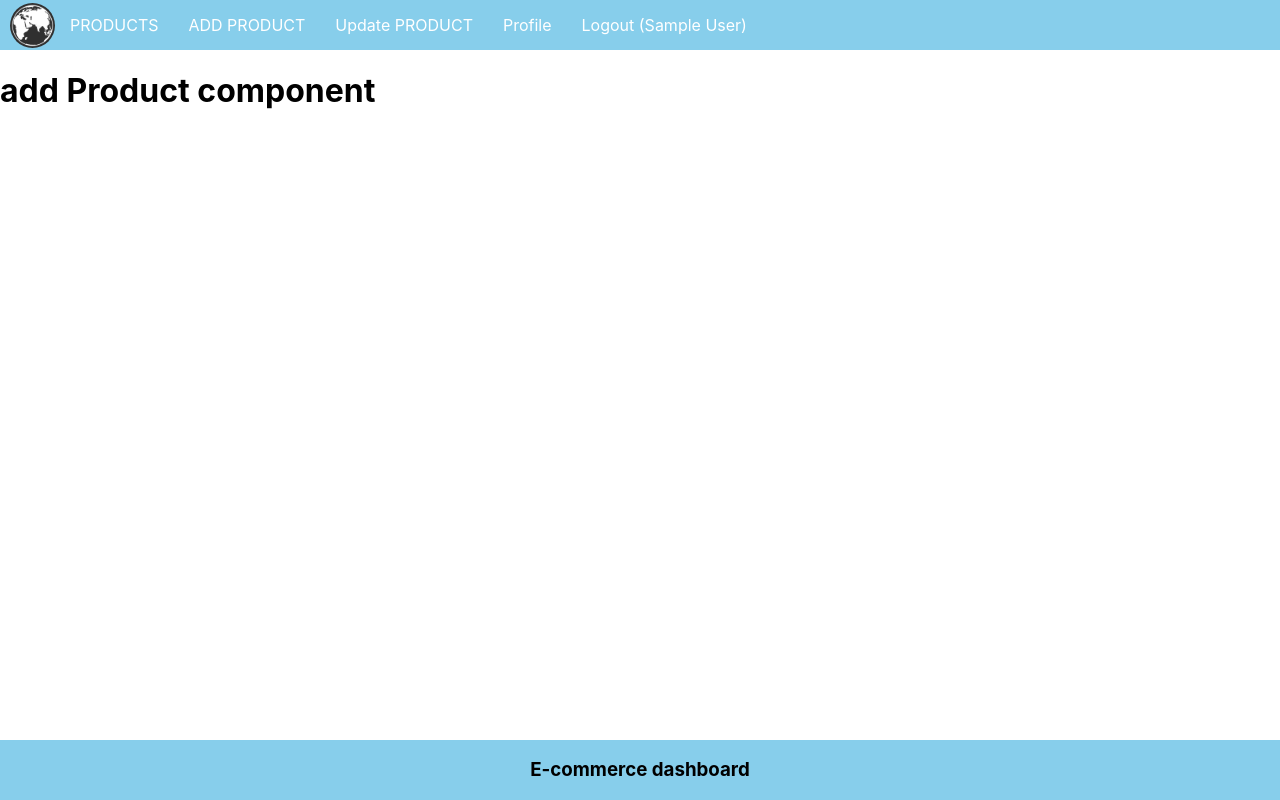
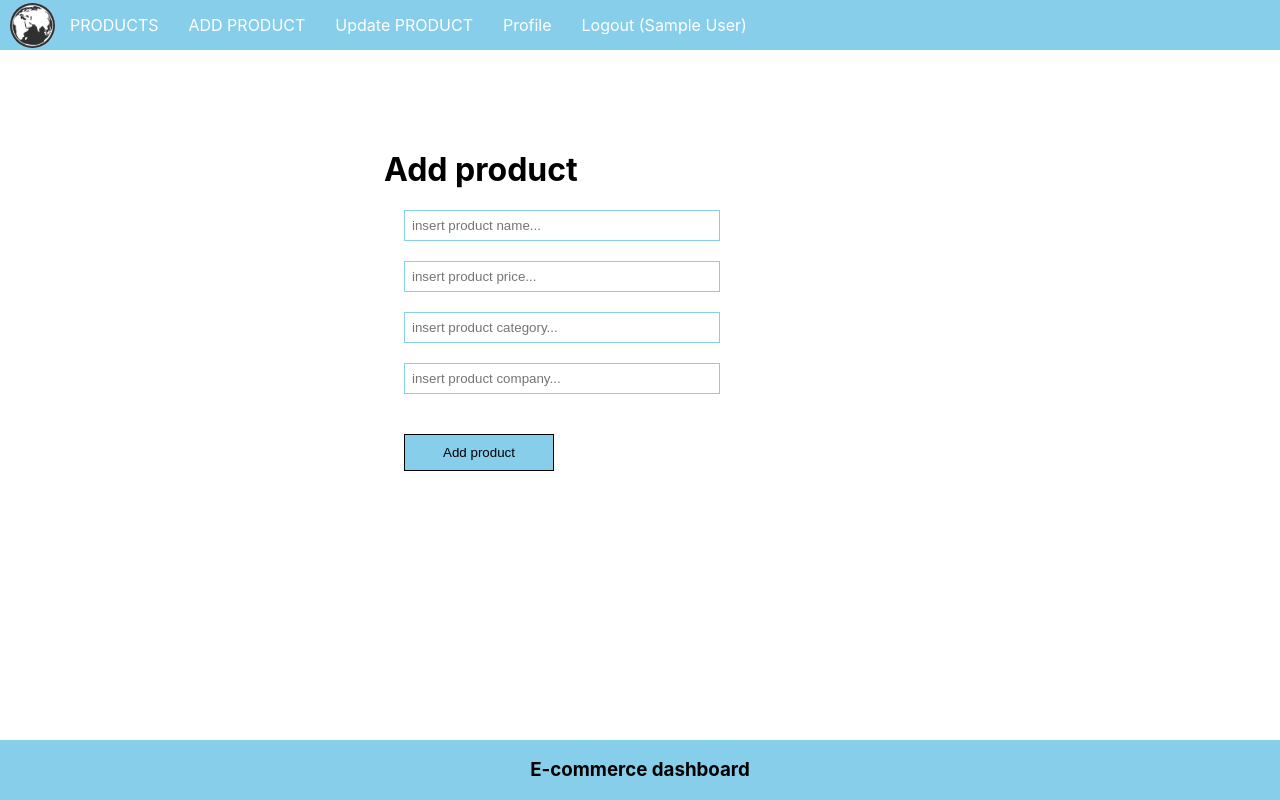
Before and after one commit to L00ka5z78/simple_shop_FE, a React (Create React App) app: page /add in a window 1280 px wide. Built offline with nearby package versions, Linux system fonts and the light colour scheme; sample sign-in values are in the browser's storage.

Commit message:
addProduct component built

```diff
--- a/src/App.css
+++ b/src/App.css
@@ -55,6 +55,10 @@
   margin-left: 30%;
   margin-top: 100px;
 }
+.product {
+  margin-left: 30%;
+  margin-top: 100px;
+}
 
 /* .register-text {
   margin-left: 30px;
--- a/src/App.js
+++ b/src/App.js
@@ -4,6 +4,7 @@
 import { SignUp } from './components/SignUp';
 import { Login } from './components/Login';
 import { Private } from './components/Private';
+import { AddProduct } from './components/AddProduct';
 import { BrowserRouter, Routes, Route } from 'react-router-dom';
 
 function App() {
@@ -14,7 +15,7 @@
         <Routes>
           <Route element={<Private />}>
             <Route path='/' element={<h1>Product component</h1>} />
-            <Route path='/add' element={<h1>add Product component</h1>} />
+            <Route path='/add' element={<AddProduct />} />
             <Route path='/update' element={<h1>update  Product component</h1>} />
             <Route path='/logout' element={<h1>logout component</h1>} />
             <Route path='/profile' element={<h1>profile component</h1>} />
--- /dev/null
+++ b/src/components/AddProduct.jsx
@@ -0,0 +1,49 @@
+import React, { useState } from 'react';
+
+export const AddProduct = () => {
+  const [name, setName] = useState('');
+  const [price, setPrice] = useState('');
+  const [category, setCategory] = useState('');
+  const [company, setCompany] = useState('');
+
+  const addProduct = () => {
+    console.warn(name, price, category, company);
+  };
+
+  return (
+    <div className="product">
+      <h1>Add product</h1>
+      <input
+        className="input-box"
+        type="text"
+        placeholder="insert product name..."
+        value={name}
+        onChange={(e) => setName(e.target.value)}
+      />
+      <input
+        className="input-box"
+        type="text"
+        placeholder="insert product price..."
+        value={price}
+        onChange={(e) => setPrice(e.target.value)}
+      />
+      <input
+        className="input-box"
+        type="text"
+        placeholder="insert product category..."
+        value={category}
+        onChange={(e) => setCategory(e.target.value)}
+      />
+      <input
+        className="input-box"
+        type="text"
+        placeholder="insert product company..."
+        value={company}
+        onChange={(e) => setCompany(e.target.value)}
+      />
+      <button onClick={addProduct} className="app-button">
+        Add product
+      </button>
+    </div>
+  );
+};
```
